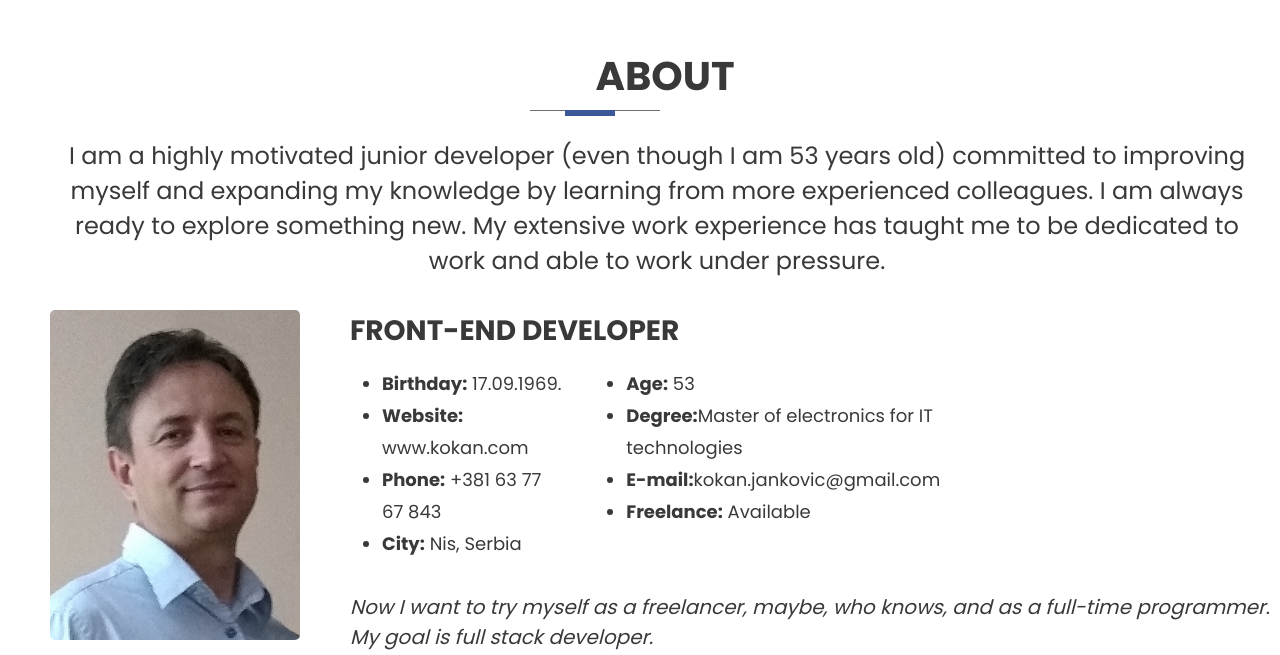
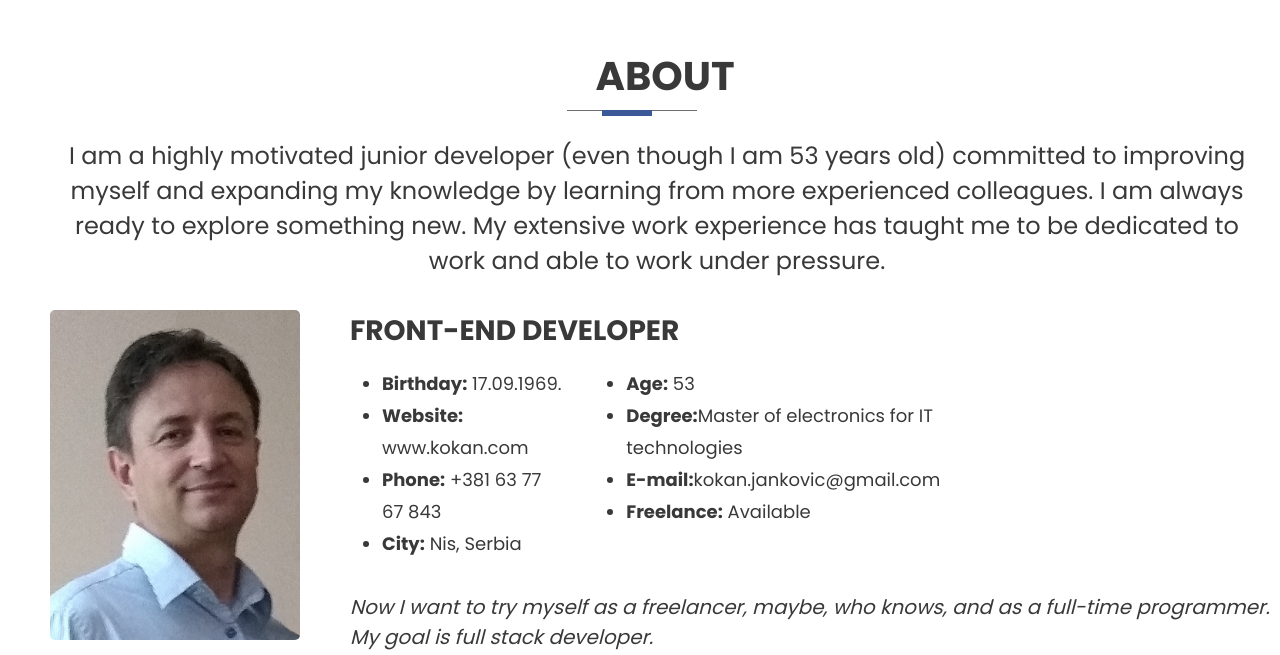
Before and after one commit to kokanjankovic/KokansResume, a plain HTML site: page index.html in a window 1280 px wide. Shown: the part 802-1457 px from the top of the page. Drawn offline with nearby package versions, Linux system fonts and the light colour scheme.

Commit message:
Update style.css

```diff
--- a/assets/css/style.css
+++ b/assets/css/style.css
@@ -281,7 +281,7 @@ html {
   height: 1px;
   top: 4rem;
   background: #6e6e6e;
-  left: 39%;
+  left: 42%;
 }
 .line::after{
   content: "";
```
